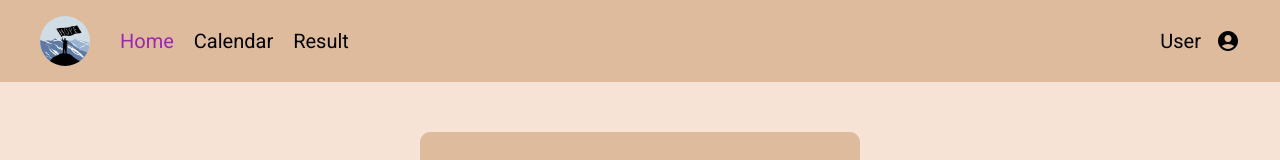
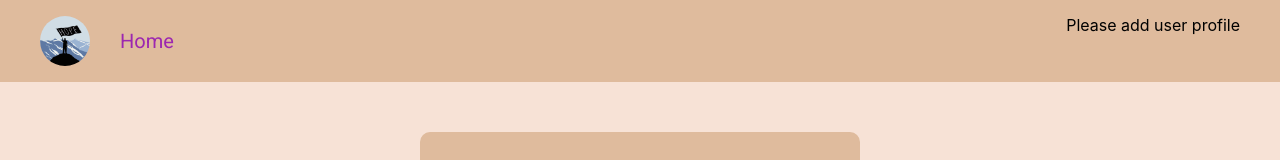
Before and after one commit to DmytroKolisnyk2/GameOFTeens_JS, a Next.js app: page / in a window 1280 px wide. Shown: the top 160 px of the page. Built offline with nearby package versions, Linux system fonts and the light colour scheme; a web font is replaced by a local one.

Commit message:
added privateRoute

```diff
--- a/components/Header/Header.jsx
+++ b/components/Header/Header.jsx
@@ -1,8 +1,18 @@
 import NavLink from "../NavLink/NavLink";
 import HeaderStyles from "./Header.module.scss";
 import Logo from "../../img/logo.jpg";
-import AccountCircleIcon from "@mui/icons-material/AccountCircle";
+import LogoutIcon from "@mui/icons-material/Logout";
+import { Button } from "@mui/material";
+import { useSelector } from "react-redux";
+import { getCurrentUserName } from "../../redux/currentUser/currentUser-selectors";
+import { useDispatch } from "react-redux";
+import NotificationManager from "react-notifications/lib/NotificationManager";
+import { deleteCurrentUser } from "../../redux/currentUser/currentUser-actions";
+
 const Header = () => {
+  const username = useSelector(getCurrentUserName);
+  const dispatch = useDispatch();
+
   return (
     <header className={HeaderStyles.header}>
       <div className={HeaderStyles.wrapper_page}>
@@ -18,6 +28,8 @@ const Header = () => {
               >
                 Home
               </NavLink>
+              {username && (
+                <>
                   <NavLink
                     activeClass={HeaderStyles.linkActive}
                     href={"/[userId]ds/calendar"}
@@ -32,13 +44,30 @@ const Header = () => {
                   >
                     Result
                   </NavLink>
+                </>
+              )}
             </ul>
           </nav>
         </div>
+
+        {username ? (
           <div className={HeaderStyles.user_wrapper}>
-          <p className={HeaderStyles.user_name}>User</p>
-          <AccountCircleIcon className={HeaderStyles.user_img} />
+            <p className={HeaderStyles.user_name}>{username}</p>
+            <Button
+              onClick={() => {
+                dispatch(deleteCurrentUser());
+                NotificationManager.success("You successfully exit");
+              }}
+              color="secondary"
+              variant="outlined"
+              endIcon={<LogoutIcon />}
+            >
+              Exit
+            </Button>
           </div>
+        ) : (
+          <div>Please add user profile</div>
+        )}
       </div>
     </header>
   );
--- a/pages/[userId]/result.jsx
+++ b/pages/[userId]/result.jsx
@@ -3,11 +3,13 @@ import Diagram from "../../components/Diagram/Diagram";
 import Button from "@mui/material/Button";
 import Arrow from "@mui/icons-material/ArrowBack";
 import styles from "../../styles/result.module.scss";
+import PrivateRoute from "../../components/PrivateRoute/PrivateRoute";
 // import "../../styles/variables.scss"
 
 const result = () => {
   const { query, back } = useRouter();
   return (
+    <PrivateRoute>
       <div className={styles.results__wrapper}>
         <Button
           className={styles.button}
@@ -33,6 +35,7 @@ const result = () => {
           }}
         />
       </div>
+    </PrivateRoute>
   );
 };
 
--- a/pages/_app.js
+++ b/pages/_app.js
@@ -2,8 +2,8 @@ import Head from 'next/head';
 
 import "../styles/reset.scss"
 import '../styles/global.scss';
+import 'react-notifications/lib/notifications.css';
 
-import 'react-notifications/lib/notifications.css';
 import Header from '../components/Header/Header';
 import Footer from "../components/Footer/Footer";
 
@@ -33,11 +33,13 @@ function MyApp({ Component, pageProps }) {
     </Head>
     <div id="root-modal"></div>
 
+    <PersistGate loading={null} persistor={persistor}>
+      <Provider store={store}>
         <div className='body'>
           <Header />
-      <PersistGate loading={null} persistor={persistor}>
-        <Provider store={store}>
           <Component {...pageProps} />
+          <Footer />
+        </div>
       </Provider>
     </PersistGate>
 
@@ -47,8 +49,6 @@ function MyApp({ Component, pageProps }) {
     />
     <ScrollTopArrow bgColor="red" />
     <NotificationContainer />
-      <Footer />
-    </div>
   </>
 }
 
--- a/redux/currentUser/currentUser-actions.js
+++ b/redux/currentUser/currentUser-actions.js
@@ -1,3 +1,4 @@
 import { createAction } from "@reduxjs/toolkit";
 
 export const addCurrentUser = createAction("currentUser/add");
+export const deleteCurrentUser = createAction("currentUser/delete");
--- a/redux/currentUser/currentUser-reducers.js
+++ b/redux/currentUser/currentUser-reducers.js
@@ -1,6 +1,9 @@
 import { createReducer } from "@reduxjs/toolkit";
-import { addCurrentUser } from "./currentUser-actions";
+import { addCurrentUser, deleteCurrentUser } from "./currentUser-actions";
+import { removeUser } from "../users/users-actions";
 
 export const currentUser = createReducer(null, {
   [addCurrentUser]: (_, { payload }) => payload,
+  [deleteCurrentUser]: (_, { payload }) => null,
+  [removeUser]: (state, { payload }) => payload === state.id ? null : state
 });
--- a/redux/currentUser/currentUser-selectors.js
+++ b/redux/currentUser/currentUser-selectors.js
@@ -1 +1 @@
-export const getCurrentUserName = (state) => state.currentUser.name;
+export const getCurrentUserName = (state) => state.currentUser?.name;
--- a/redux/users/users-reducers.js
+++ b/redux/users/users-reducers.js
@@ -2,6 +2,7 @@ import { createReducer } from "@reduxjs/toolkit";
 import { v4 } from "uuid";
 import { addUser, removeUser } from "./users-actions";
 import { updateData } from "./data/data-actions";
+
 
 export const users = createReducer([], {
   [addUser]: (state, { payload }) => [...state, {
```
Also changed, not shown: components/PrivateRoute/PrivateRoute.jsx (added, +17 -0 lines). Lines whose indentation alone changed are shown as unchanged.
